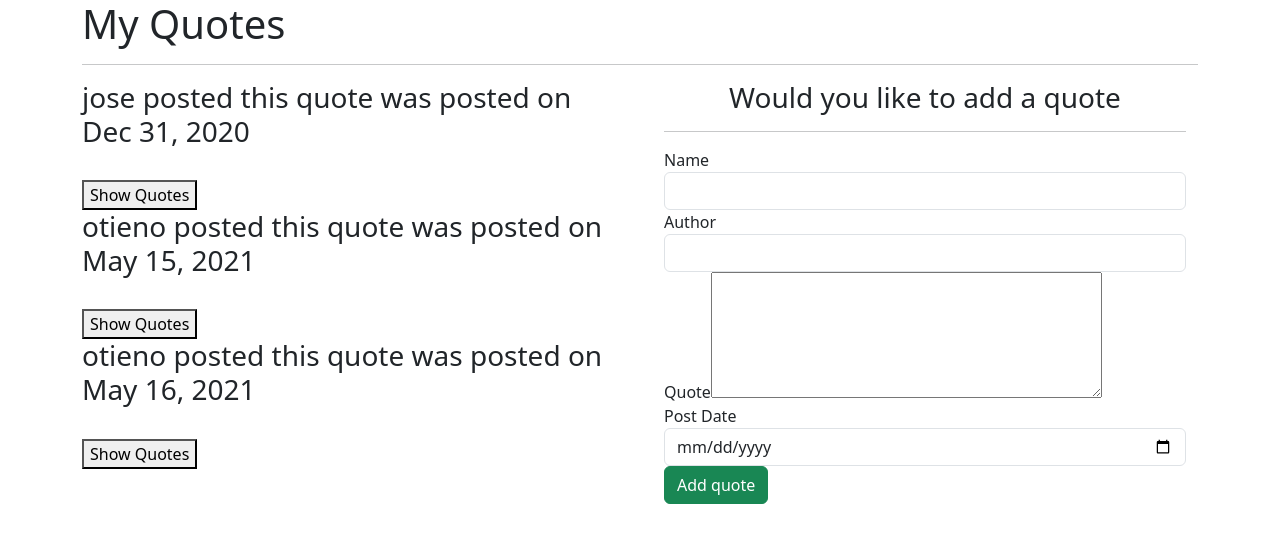
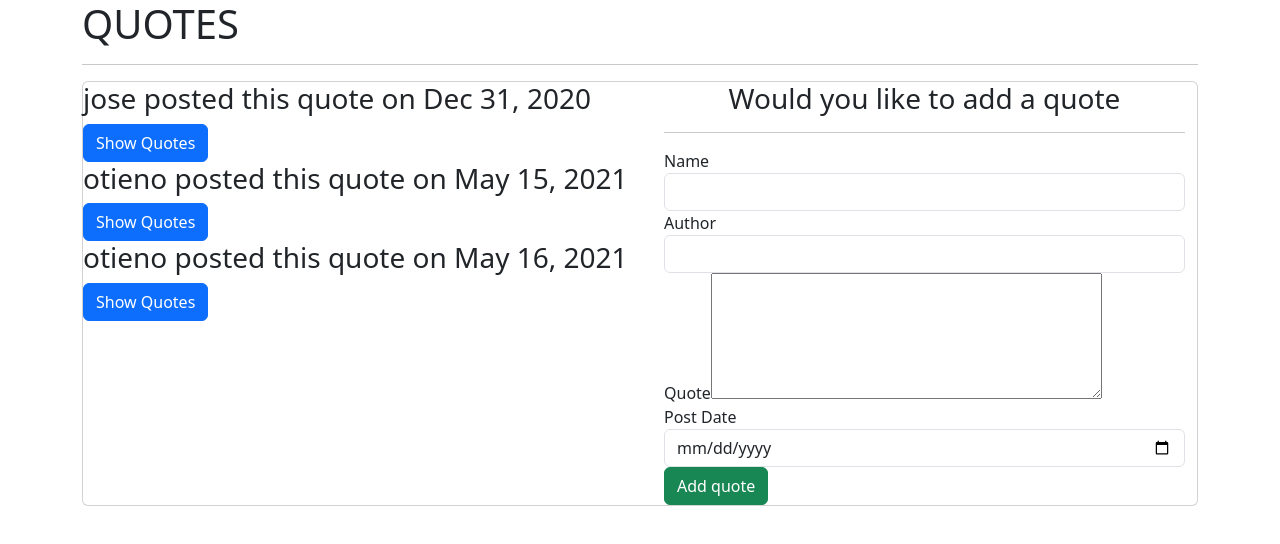
Before and after one commit to josphat-otieno/quotes-project, an Angular app: page / in a window 1280 px wide. Shown: the top 544 px of the page. Built offline with nearby package versions, Linux system fonts and the light colour scheme.

Commit message:
include divs for styling

```diff
--- a/src/app/quotes/quotes.component.html
+++ b/src/app/quotes/quotes.component.html
@@ -1,14 +1,15 @@
 <div class="container">
-  <h1>My Quotes</h1>
+  <h1>QUOTES</h1>
   <hr>
+  <div class="card">
   <div class="row">
     <div class="col-md-6">
       <div *ngFor='let quote of quotes let i=index'>
         <div>
-          <h3> {{quote.name}} posted this quote was posted on {{quote.postDate|date}}
+          <h3><span class="quoteName"> {{quote.name}}</span> posted this quote on {{quote.postDate|date}}
             <!-- Author:{{quote.author}} -->
-          </h3><br>
-          <button (click)="toggleQuotes(i)">Show Quotes</button>
+          </h3>
+          <button class="btn btn-primary" (click)="toggleQuotes(i)">Show Quotes</button>
         </div>
         <div *ngIf='quote.showQuote'>
           <app-quote-detail [quote]='quote' (isRead)='deleteQuote($event, i)'></app-quote-detail>
@@ -19,5 +20,6 @@
       <app-quote-form (addQuote)="addNewQuote($event)"></app-quote-form>
     </div>
   </div>
+</div>
   <p *ngIf='quotes.length < 3'>Please add more quotes</p>
 </div>
```
